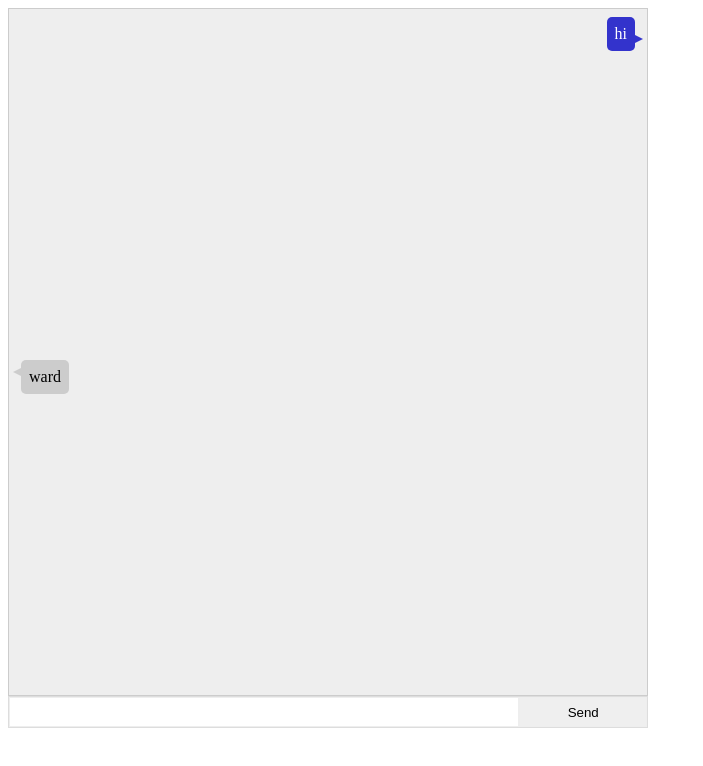
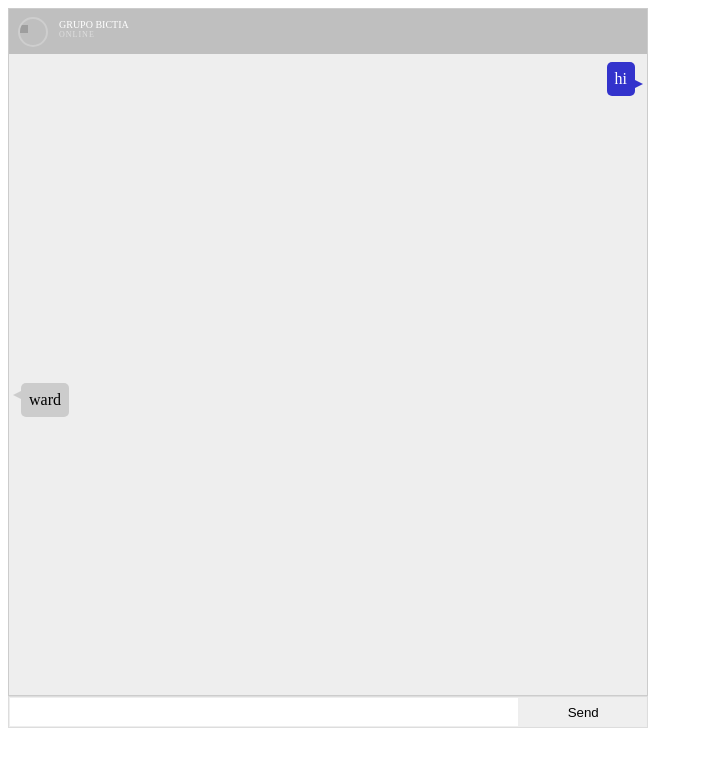
Before and after one commit to nisemapi/Class-mapping, a plain HTML site: page chat-index.html in a window 1280 px wide. Shown: the whole page, without its empty margins (0-703 px from the left). Drawn offline with Linux system fonts and the light colour scheme; grey boxes are pictures that could not be loaded.

Commit message:
nombre del chat

```diff
--- a/chat-index.css
+++ b/chat-index.css
@@ -35,3 +35,48 @@ html, body { height: 100%; overflow: hidden; }
     border-left: 8px solid #33c;
     border-bottom: 4px solid transparent;
 }
+
+.chat-title {
+    flex: 0 1 45px;
+    position: relative;
+    position: relative;
+    z-index: 2;
+    background: rgba(0, 0, 0, 0.2);
+    color: #fff;
+text-transform: uppercase;
+text-align: left;
+padding: 10px 10px 10px 50px;
+
+h1, h2 {
+  font-weight: normal;
+  font-size: 10px;
+  margin: 0;
+  padding: 0;
+}
+
+h2 {
+  color: rgba(255, 255, 255, .5);
+  font-size: 8px;
+  letter-spacing: 1px;
+}
+
+.avatar {
+  position: absolute;
+  z-index: 1;
+  top: 8px;
+  left: 9px;
+  border-radius: 30px;
+  width: 30px;
+  height: 30px;
+  overflow: hidden;
+  margin: 0;
+  padding: 0;
+  border: 2px solid rgba(255, 255, 255, 0.24);
+
+}
+}
+
+#img {
+    width: 30%;
+    height: 30%;
+  }
--- a/chat-index.html
+++ b/chat-index.html
@@ -11,7 +11,12 @@
 <body>
     <div class="wrap">
         <div id="chatWindow" class="container">
-
+            <div class="chat-title">
+                <h1>Grupo Bictia</h1>
+                <h2>Online</h2>
+                <figure class="avatar">
+                  <img src="https://www.nocreasnada.com/wp-content/uploads/2019/06/2019-06-04_5cf6bdff09030_warframe-button-1550875935085.jpg" id="img"/></figure>
+              </div>
             <div class="bubble right"><p>hi</p></div>
             <div class="bubble left"><p>ward</p></div>
         </div>
--- a/chat-index.js
+++ b/chat-index.js
@@ -32,7 +32,7 @@ function postMsg() {
     bubble.classList.add('bubble');
     bubble.classList.add('right');
     // linea output
-    p.textContent = /* aqui falta el nombre de la people*/msg+"  /  "+fecha();
+    p.textContent = "nikolas: " +msg+"  /  "+fecha();
     bubble.appendChild(p);
     inp.value = '';
     chats.insertBefore(bubble, chats.LastChild);
```
